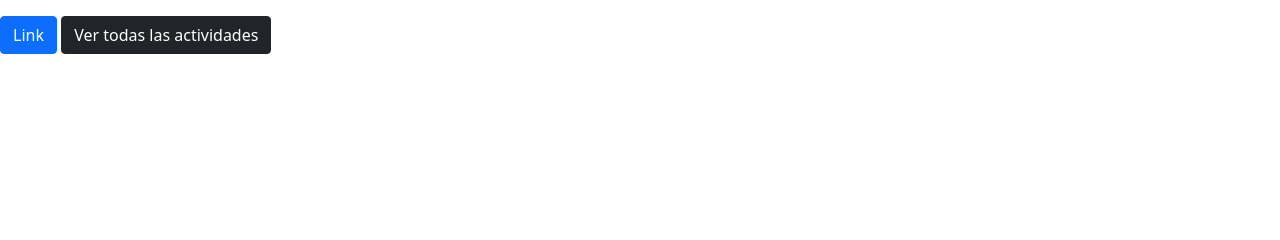
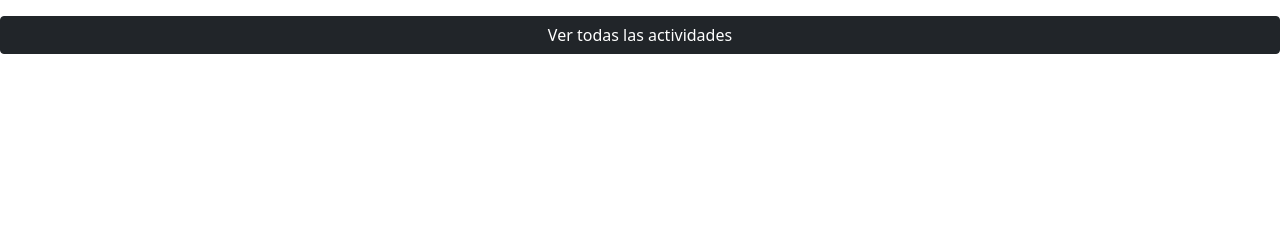
Before and after one commit to DanielVerdun/Bigbox-heroku, a Django app: a page that uses bigbox/templates/infobox.html in a window 1280 px wide. Shown: the part 120-360 px from the top of the page. Run offline with Django 3.2, Linux system fonts and the light colour scheme; data that the repository does not hold is empty.

Commit message:
modificacion

```diff
--- a/bigbox/templates/infobox.html
+++ b/bigbox/templates/infobox.html
@@ -105,9 +105,9 @@
 
 
     </div>
-    <div>
-        <a class="btn btn-primary" href="{% url 'activity'  %}" role="button">Link</a>
-        <a  href="{% url 'activity'  %}"class="btn btn-dark">Ver todas las actividades</a>
+    <div class="d-grid gap-2">
+        <a class="btn btn-dark" href="{% url 'activity'  %}" role="button">Ver todas las actividades</a>
+
 
     </div>
     {% endblock %}
```
